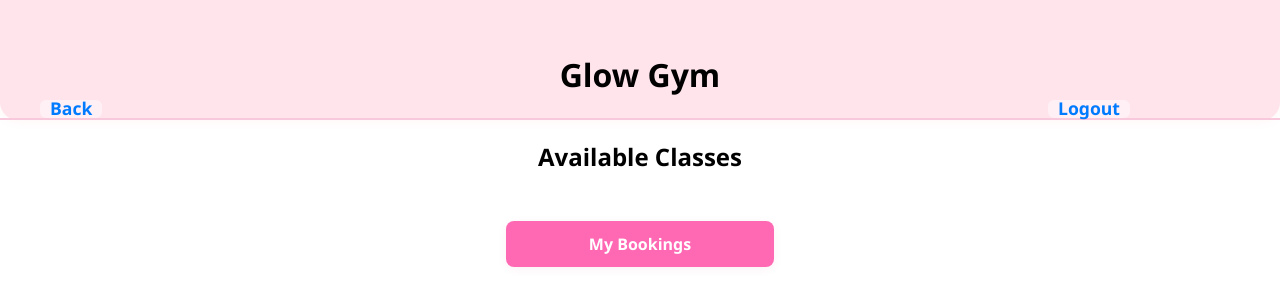
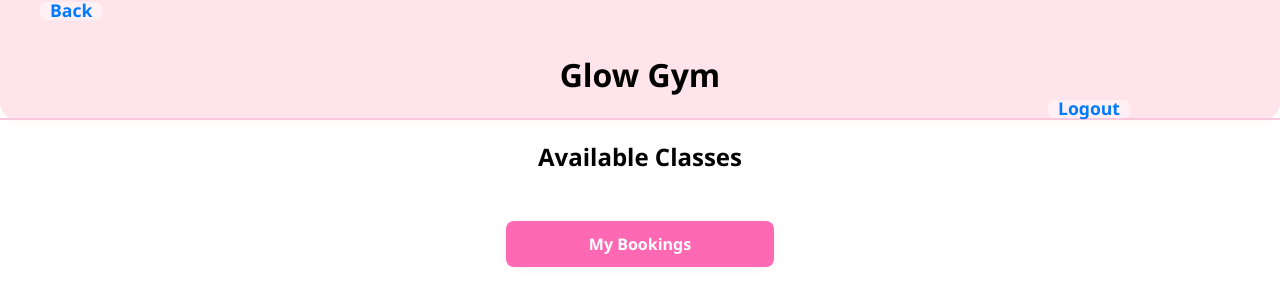
Before and after one commit to MKA-ze/glow-gym, a PHP site: page /dashboard.php in a window 1280 px wide. Shown: the top 300 px of the page. Run offline with PHP 8.4, Linux system fonts and the light colour scheme; the visitor is signed in with stand-in values (Sample User, id 1); data that the repository does not hold is empty.

Commit message:
Update style.css

```diff
--- a/assets/css/style.css
+++ b/assets/css/style.css
@@ -55,7 +55,7 @@ p { text-align: center; }
 
 .back-link {
     position: absolute;
-    bottom: 2px;
+    top: 2px;
     left: 40px;
     font-weight: bold;
     text-decoration: none;
```
